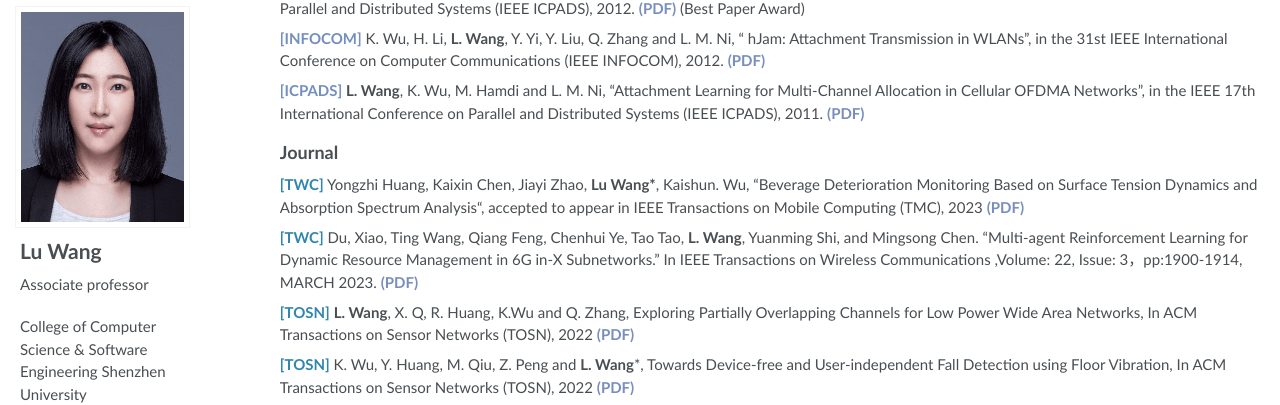
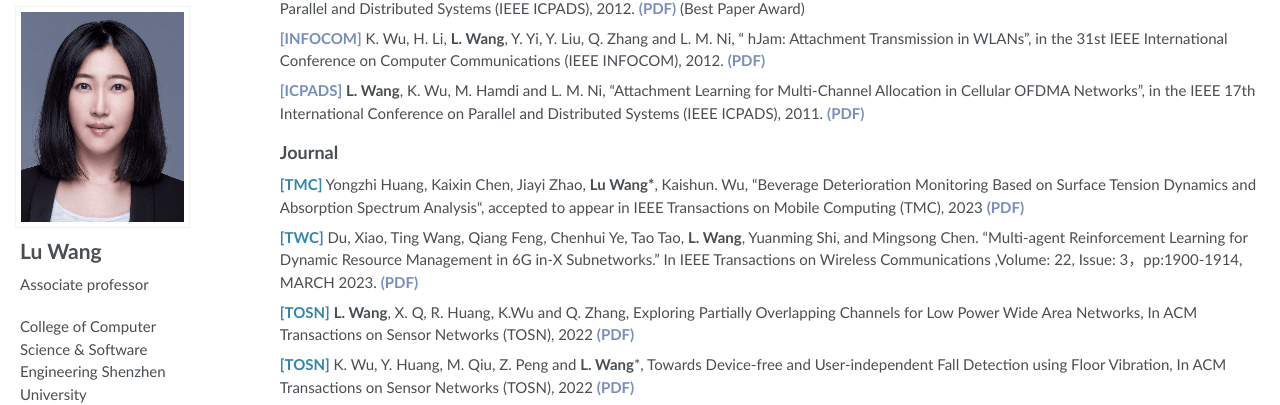
Before and after one commit to luwang-szu/luwang-szu.github.io, a Jekyll site: the page built from _pages/about.md, in a window 1280 px wide and 900 px high, scrolled down 2881 px. Shown: the part 85-490 px from the top of the window. Built offline with Jekyll 4.4.1, drawn with Linux system fonts in a browser that asks for light colours.

Commit message:
Update about.md

```diff
--- a/_pages/about.md
+++ b/_pages/about.md
@@ -124,7 +124,7 @@
 <strong> <font color="#738FBF">[ICPADS]</font></strong> __L. Wang__, K. Wu, M. Hamdi and L. M. Ni, “Attachment Learning for Multi-Channel Allocation in Cellular OFDMA Networks”, in the IEEE 17th International Conference on Parallel and Distributed Systems (IEEE ICPADS), 2011. [(PDF)](../paper/Attachment_Learning_for_Multi-channel_Allocation_in_Distributed_OFDMA_Networks.pdf)
 
 ## Journal
-<strong> <font color="#3286AE">[TWC]</font></strong> Yongzhi Huang, Kaixin Chen, Jiayi Zhao, **Lu Wang\***, Kaishun. Wu, “Beverage Deterioration Monitoring Based on Surface Tension Dynamics and Absorption Spectrum Analysis“, accepted to appear in IEEE Transactions on Mobile Computing (TMC), 2023 [(PDF)](../paper/Beverage_Deterioration_Monitoring_Based_on_Surface_Tension_Dynamics_and_Absorption_Spectrum_Analysis.pdf)
+<strong> <font color="#3286AE">[TMC]</font></strong> Yongzhi Huang, Kaixin Chen, Jiayi Zhao, **Lu Wang\***, Kaishun. Wu, “Beverage Deterioration Monitoring Based on Surface Tension Dynamics and Absorption Spectrum Analysis“, accepted to appear in IEEE Transactions on Mobile Computing (TMC), 2023 [(PDF)](../paper/Beverage_Deterioration_Monitoring_Based_on_Surface_Tension_Dynamics_and_Absorption_Spectrum_Analysis.pdf)
 
 <strong> <font color="#3286AE">[TWC]</font></strong> Du, Xiao, Ting Wang, Qiang Feng, Chenhui Ye, Tao Tao, __L. Wang__, Yuanming Shi, and Mingsong Chen. "Multi-agent Reinforcement Learning for Dynamic Resource Management in 6G in-X Subnetworks." In IEEE Transactions on Wireless Communications ,Volume: 22, Issue: 3，pp:1900-1914, MARCH 2023. [(PDF)](../paper/Multi-Agent_Reinforcement_Learning_for_Dynamic_Resource_Management_in_6G_in-X_Subnetworks.pdf)
 
```
